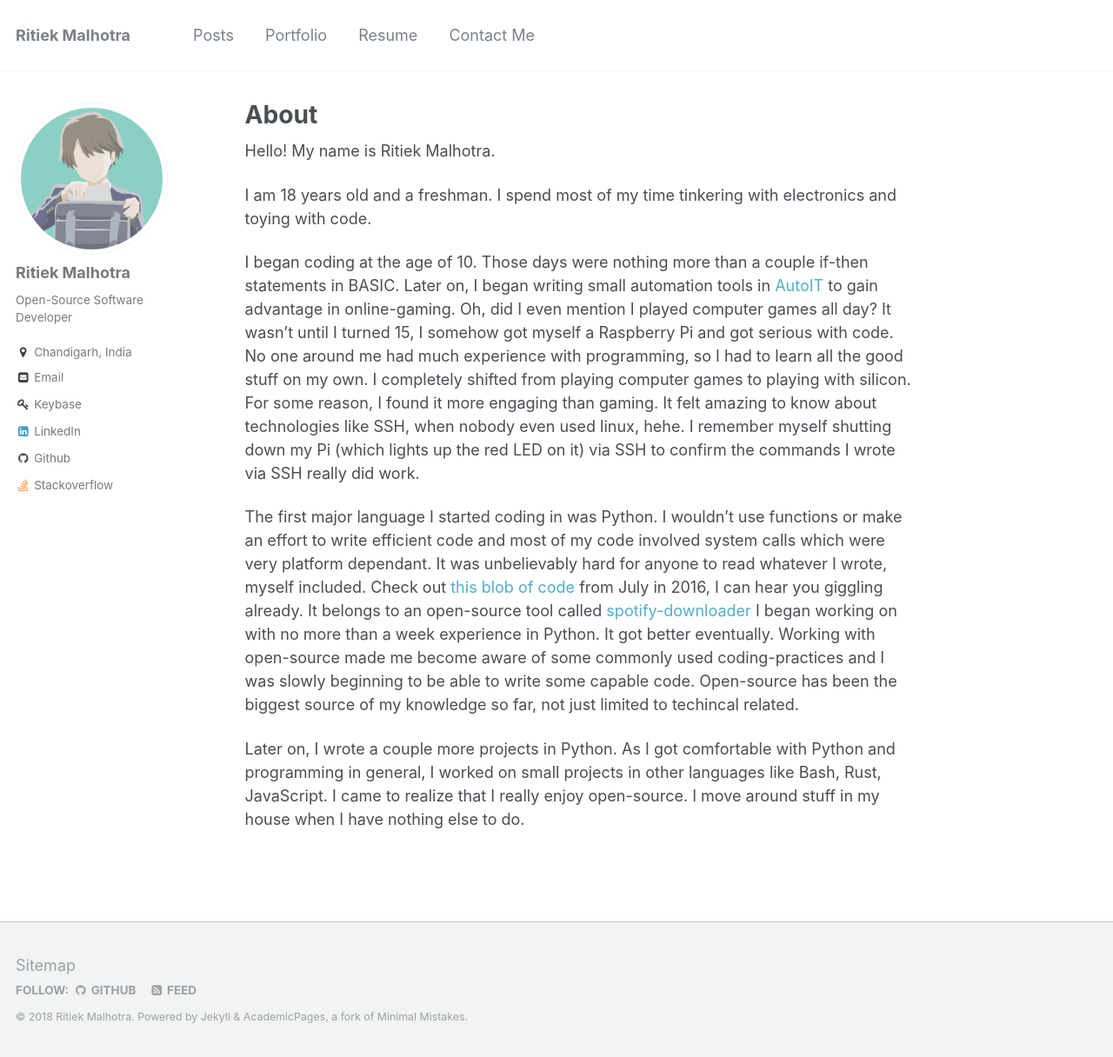
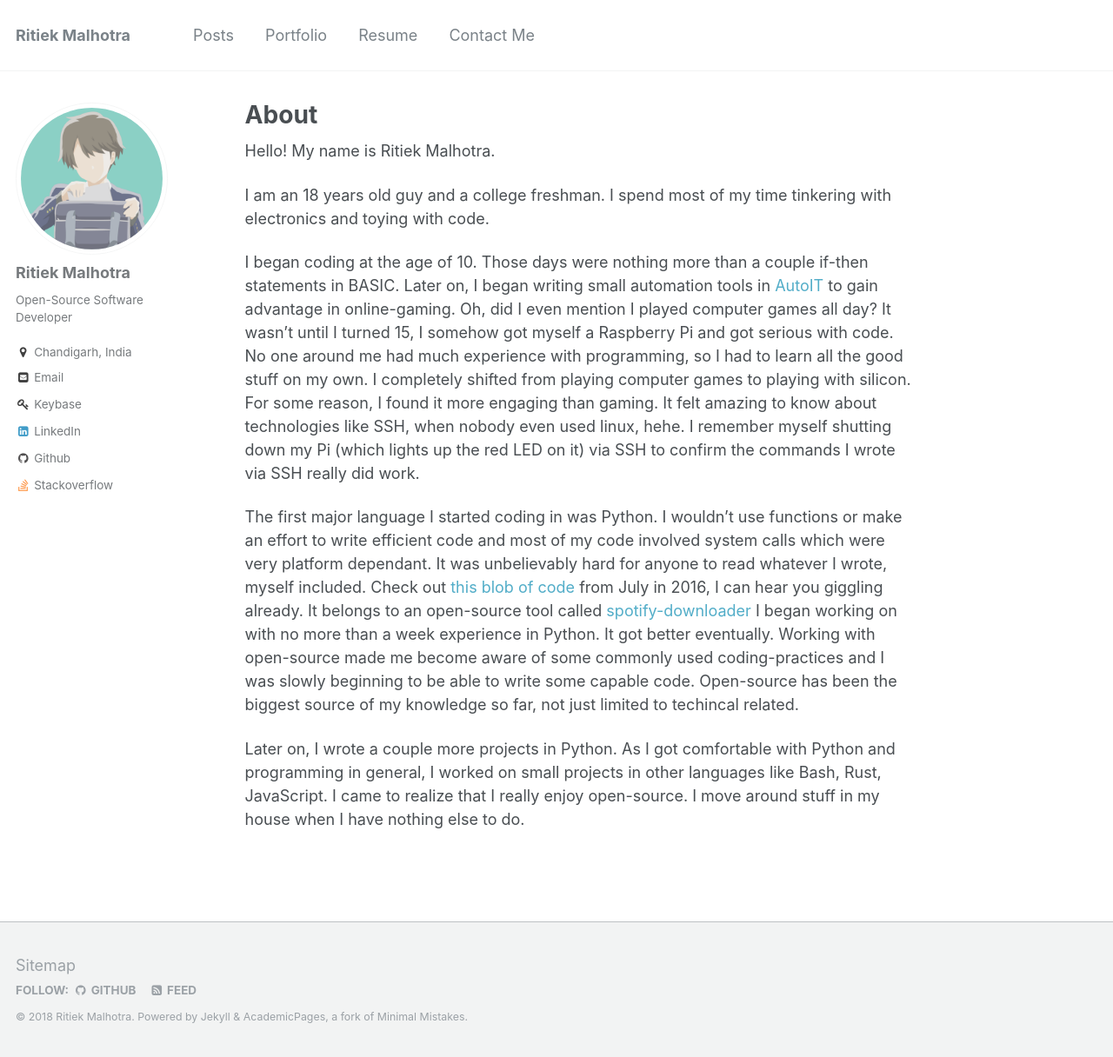
Before and after one commit to ritiek/ritiek.github.io, a Jekyll site: the page built from _pages/about.md, in a window 1280 px wide and 1216 px high. Shown: the whole window at 87% size. Built offline with Jekyll 4.4.1, drawn with Linux system fonts in a browser that asks for light colours.

Commit message:
I just felt like making this change

```diff
--- a/_pages/about.md
+++ b/_pages/about.md
@@ -10,7 +10,7 @@ redirect_from:
 
 Hello! My name is Ritiek Malhotra.
 
-I am 18 years old and a freshman. I spend most of my time tinkering with electronics and toying with code.
+I am an 18 years old guy and a college freshman. I spend most of my time tinkering with electronics and toying with code.
 
 I began coding at the age of 10. Those days were nothing more than a couple if-then statements in BASIC. Later on, I began writing small automation tools in [AutoIT](https://www.autoitscript.com/site/autoit/) to gain advantage in online-gaming. Oh, did I even mention I played computer games all day?
 It wasn't until I turned 15, I somehow got myself a Raspberry Pi and got serious with code. No one around me had much experience with programming, so I had to learn all the good stuff on my own. I completely shifted from playing computer games to playing with silicon. For some reason, I found it more engaging than gaming. It felt amazing to know about technologies like SSH, when nobody even used linux, hehe. I remember myself shutting down my Pi (which lights up the red LED on it) via SSH to confirm the commands I wrote via SSH really did work.
```
